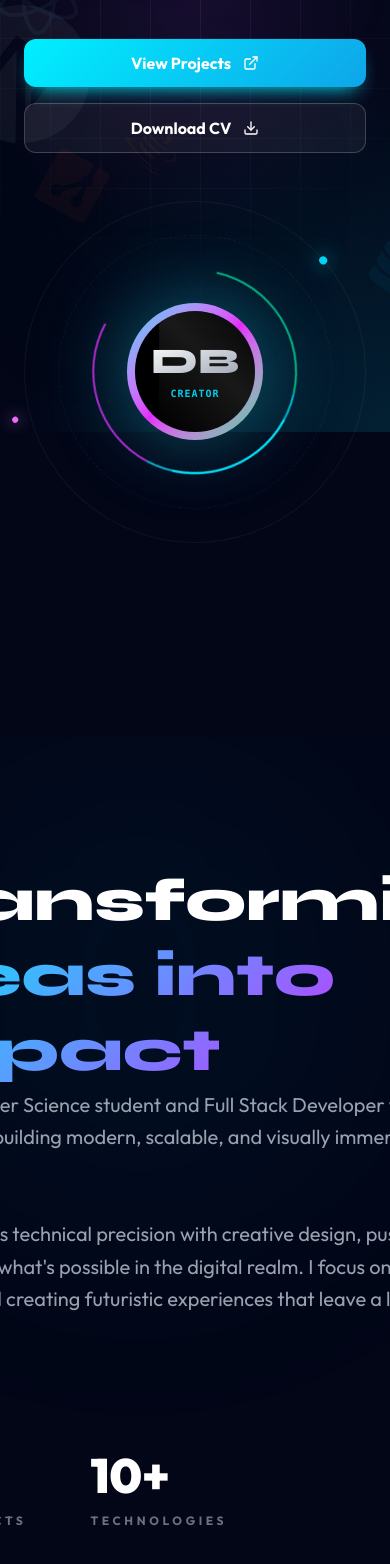
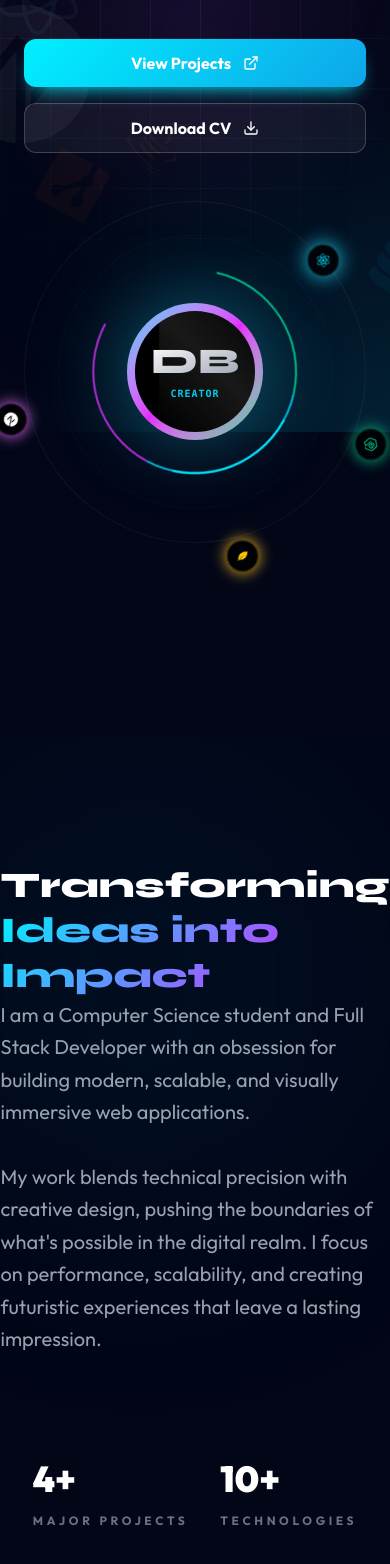
Before and after one commit to debmalyo-hub07/Portfolio, a Next.js app: page / in a window 390 px wide. Shown: the part 412-1976 px from the top of the page. Built offline with nearby package versions, Linux system fonts and the light colour scheme.

Commit message:
Optimize About Responsive Layout tracking/padding, Add Tech Stack Icons natively rotating inside Hero Spiral Animation

```diff
--- a/components/sections/About.tsx
+++ b/components/sections/About.tsx
@@ -95,7 +95,7 @@ export default function About() {
             <motion.h2
               whileHover={{ scale: 1.02 }}
               transition={{ duration: 0.3 }}
-              className="text-6xl font-black heading-font mb-10 leading-tight cursor-default"
+              className="text-4xl md:text-6xl font-black heading-font mb-10 leading-tight cursor-default"
             >
               <motion.span whileHover={{ color: "#00f0ff" }} transition={{ duration: 0.3 }}>Transforming</motion.span> <br />
               <motion.span
@@ -123,14 +123,14 @@ export default function About() {
             <motion.div
               whileHover={{ scale: 1.05 }}
               transition={{ duration: 0.3 }}
-              className="mt-16 flex gap-16"
+              className="mt-16 flex flex-wrap gap-8 sm:gap-16 justify-center lg:justify-start"
             >
               <motion.div
                 whileHover={{ y: -5 }}
                 transition={{ duration: 0.3 }}
                 className="relative cursor-pointer"
               >
-                <span className="block text-5xl font-black text-white mb-2">
+                <span className="block text-4xl sm:text-5xl font-black text-white mb-2">
                   <CountUp end={4} suffix="+" />
                 </span>
                 <span className="text-xs text-gray-500 uppercase tracking-[0.3em] font-bold">Major Projects</span>
@@ -140,7 +140,7 @@ export default function About() {
                 transition={{ duration: 0.3 }}
                 className="relative cursor-pointer"
               >
-                <span className="block text-5xl font-black text-white mb-2">
+                <span className="block text-4xl sm:text-5xl font-black text-white mb-2">
                   <CountUp end={10} suffix="+" />
                 </span>
                 <span className="text-xs text-gray-500 uppercase tracking-[0.3em] font-bold">Technologies</span>
@@ -160,11 +160,11 @@ export default function About() {
                 whileHover={{ scale: 1.02 }}
               >
                 <Card3D>
-                  <div className="flex gap-8 items-start p-2">
+                  <div className="flex flex-col sm:flex-row gap-4 sm:gap-8 items-start p-2">
                     <motion.div
                       whileHover={{ scale: 1.1, rotate: 5 }}
                       transition={{ duration: 0.3 }}
-                      className="p-5 rounded-3xl bg-white/5 border border-white/10 shadow-inner"
+                      className="p-4 sm:p-5 rounded-2xl sm:rounded-3xl bg-white/5 border border-white/10 shadow-inner inline-flex"
                     >
                       {item.icon}
                     </motion.div>
@@ -172,12 +172,12 @@ export default function About() {
                       <motion.h3
                         whileHover={{ color: "#00f0ff", x: 5 }}
                         transition={{ duration: 0.3 }}
-                        className="text-2xl font-bold text-white mb-3 cursor-default"
+                        className="text-xl sm:text-2xl font-bold text-white mb-2 sm:mb-3 cursor-default"
                       >{item.title}</motion.h3>
                       <motion.p
                         whileHover={{ color: "#d1d5db" }}
                         transition={{ duration: 0.3 }}
-                        className="text-gray-400 leading-relaxed text-lg cursor-default"
+                        className="text-gray-400 leading-relaxed text-base sm:text-lg cursor-default"
                       >
                         {item.desc}
                       </motion.p>
--- a/components/sections/Hero.tsx
+++ b/components/sections/Hero.tsx
@@ -4,6 +4,8 @@ import { motion, useScroll, useTransform } from "framer-motion";
 import { useRef } from "react";
 import { TypeAnimation } from "react-type-animation";
 import { FiDownload, FiExternalLink } from "react-icons/fi";
+import { FaReact, FaNodeJs } from "react-icons/fa";
+import { SiNextdotjs, SiMongodb } from "react-icons/si";
 
 export default function Hero() {
   const containerRef = useRef(null);
@@ -168,9 +170,19 @@ export default function Hero() {
             animate={{ rotate: 360 }}
             transition={{ duration: 50, repeat: Infinity, ease: "linear" }}
           >
-            {/* Glowing comet head acting as satellite on the orbit path */}
-            <div className="absolute top-0 left-1/2 w-2 h-2 bg-cyan-400 rounded-full shadow-[0_0_20px_#22d3ee] -translate-x-1/2 -translate-y-1/2" />
-            <div className="absolute bottom-0 left-1/4 w-1.5 h-1.5 bg-fuchsia-400 rounded-full shadow-[0_0_15px_#e879f9]" />
+            {/* Glowing comet satellites with Tech Icons */}
+            <div className="absolute top-0 left-1/2 w-8 h-8 bg-black/80 backdrop-blur-md border border-cyan-500/30 rounded-full shadow-[0_0_20px_#22d3ee] flex items-center justify-center -translate-x-1/2 -translate-y-1/2">
+               <FaReact className="text-cyan-400 text-sm animate-spin" style={{ animationDuration: '3s' }} />
+            </div>
+            <div className="absolute bottom-0 left-1/4 w-8 h-8 bg-black/80 backdrop-blur-md border border-fuchsia-500/30 rounded-full shadow-[0_0_15px_#e879f9] flex items-center justify-center -translate-x-1/2 translate-y-1/2">
+               <SiNextdotjs className="text-white text-sm" />
+            </div>
+            <div className="absolute top-1/4 right-0 w-8 h-8 bg-black/80 backdrop-blur-md border border-emerald-500/30 rounded-full shadow-[0_0_15px_#10b981] flex items-center justify-center translate-x-1/2 -translate-y-1/2">
+               <FaNodeJs className="text-emerald-400 text-sm" />
+            </div>
+            <div className="absolute bottom-1/4 right-0 w-8 h-8 bg-black/80 backdrop-blur-md border border-yellow-500/30 rounded-full shadow-[0_0_15px_#fbbf24] flex items-center justify-center translate-x-1/2 translate-y-1/2">
+               <SiMongodb className="text-yellow-400 text-sm" />
+            </div>
           </motion.div>
 
           {/* Minimal reverse guide ring */}
```
